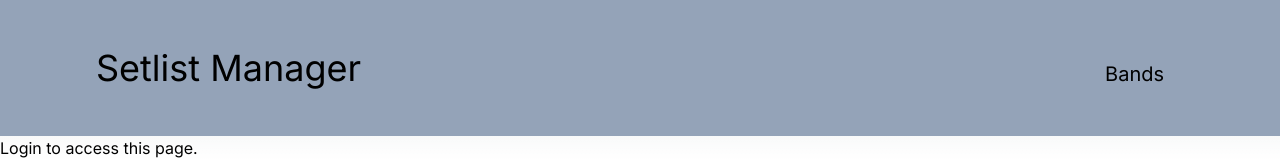
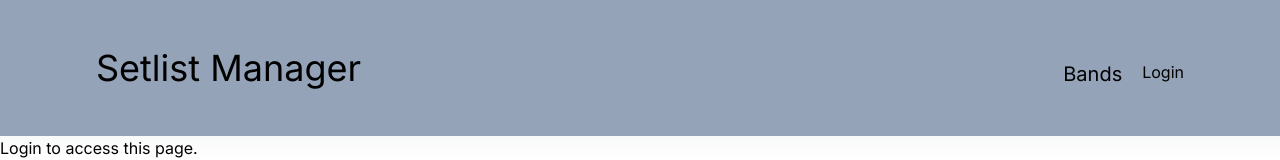
Before and after one commit to Aaron-Hoffman/setlist-manager, a Next.js app: page /bands in a window 1280 px wide. Shown: the top 160 px of the page. Built offline with nearby package versions, Linux system fonts and the light colour scheme; no server answers.

Commit message:
Add some login links

```diff
--- a/app/bands/page.tsx
+++ b/app/bands/page.tsx
@@ -2,6 +2,7 @@ import AddBandForm from "@/components/AddBandForm";
 import BandList from "@/components/BandList";
 import getUser from "@/utils/getUser";
 import { isEmpty } from "lodash";
+import Link from "next/link";
 
 const BandsPage = async () => {
     const user = await getUser();
@@ -9,7 +10,7 @@ const BandsPage = async () => {
 
     if (!user || !userWithBands) {
         return (
-            <p>Login to access this page.</p>
+            <p><Link href="/login">Login</Link> to access this page.</p>
         )
     }
 
--- a/components/HeaderNavMenu.tsx
+++ b/components/HeaderNavMenu.tsx
@@ -1,10 +1,12 @@
 import Link from "next/link";
 import LogoutButton from "@/components/LogoutButton";
+import LoginButton from "./LoginButton";
 import { getServerSession } from "next-auth";
 import { authOptions } from "@/utils/auth";
 
 const HeaderNavMenu = async () => {
     const session = await getServerSession(authOptions);
+
     return (
         <nav>
             <ul className="flex">
@@ -13,6 +15,7 @@ const HeaderNavMenu = async () => {
                 </li>
                 <li>
                     {session && <LogoutButton />}
+                    {!session && <LoginButton />}
                 </li>
             </ul>
         </nav>
--- a/utils/serverActions.ts
+++ b/utils/serverActions.ts
@@ -10,8 +10,6 @@ export const addBand = async (user: User | null, formData: FormData) => {
     if (!user) {
         throw new Error("Error must sign in to create a band");
     }
-
-    console.log(user)
 
    await prisma.band.create({
         data: {
```
